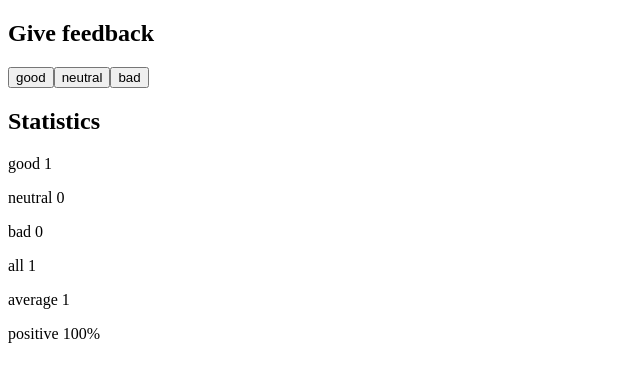
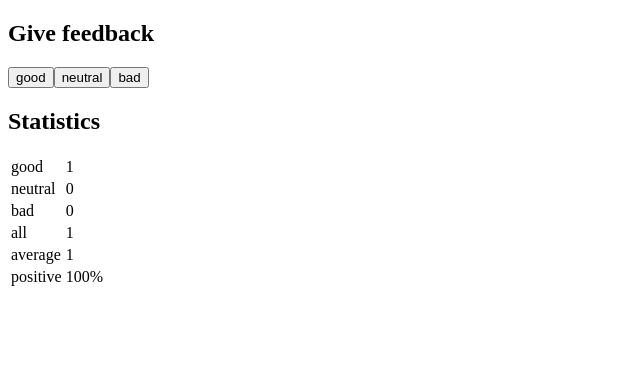
Before and after one commit to mostapha/fullstackopen, a React (Create React App) app in the folder part1/unicafe/: page / in a window 1280 px wide. Both pictures are taken after a click on the button "good". Shown: the top 382 px of the page, without its empty margins (0-640 px from the left). Built offline with nearby package versions, Linux system fonts and the light colour scheme.

Commit message:
completed 1.10 and exercise 1.11*: unicafe step6

```diff
--- a/part1/unicafe/src/App.js
+++ b/part1/unicafe/src/App.js
@@ -1,8 +1,12 @@
 import { useState } from 'react'
 
 
+const Button = props => {
+  return <button onClick={props.onClickFx}>{props.text}</button>
+}
+
 const StatisticLine = props => {
-  return <p>{props.text} {props.value}</p>
+  return <tr><td>{props.text}</td><td>{props.value}</td></tr>
 }
 
 const Statistics = props => {
@@ -16,15 +20,19 @@ const Statistics = props => {
     return <p>No feedback given</p>
   } else {
     return (
-      <div>
+      <>
         <h2>Statistics</h2>
-        <StatisticLine text="good" value={good}/>
-        <StatisticLine text="neutral" value={neutral}/>
-        <StatisticLine text="bad" value={bad}/>
-        <StatisticLine text="all" value={total}/>
-        <StatisticLine text="average" value={(good + (neutral * 0) + (bad * -1)) / total}/>
-        <StatisticLine text="positive" value={(good / total * 100) + "%"}/>
-      </div>
+        <table>
+          <tbody>
+            <StatisticLine text="good" value={good} />
+            <StatisticLine text="neutral" value={neutral} />
+            <StatisticLine text="bad" value={bad} />
+            <StatisticLine text="all" value={total} />
+            <StatisticLine text="average" value={(good + (neutral * 0) + (bad * -1)) / total} />
+            <StatisticLine text="positive" value={(good / total * 100) + "%"} />
+          </tbody>
+        </table>
+      </>
     )
   }
 }
@@ -38,9 +46,9 @@ const App = () => {
   return (
     <div>
       <h2>Give feedback</h2>
-      <button onClick={() => setGood(good + 1)}>good</button>
-      <button onClick={() => setNeutral(neutral + 1)}>neutral</button>
-      <button onClick={() => setBad(bad + 1)}>bad</button>
+      <Button onClickFx={() => setGood(good + 1)} text="good"/>
+      <Button onClickFx={() => setNeutral(neutral + 1)} text="neutral"/>
+      <Button onClickFx={() => setBad(bad + 1)} text="bad"/>
       <Statistics good={good} neutral={neutral} bad={bad} />
     </div>
   )
```
